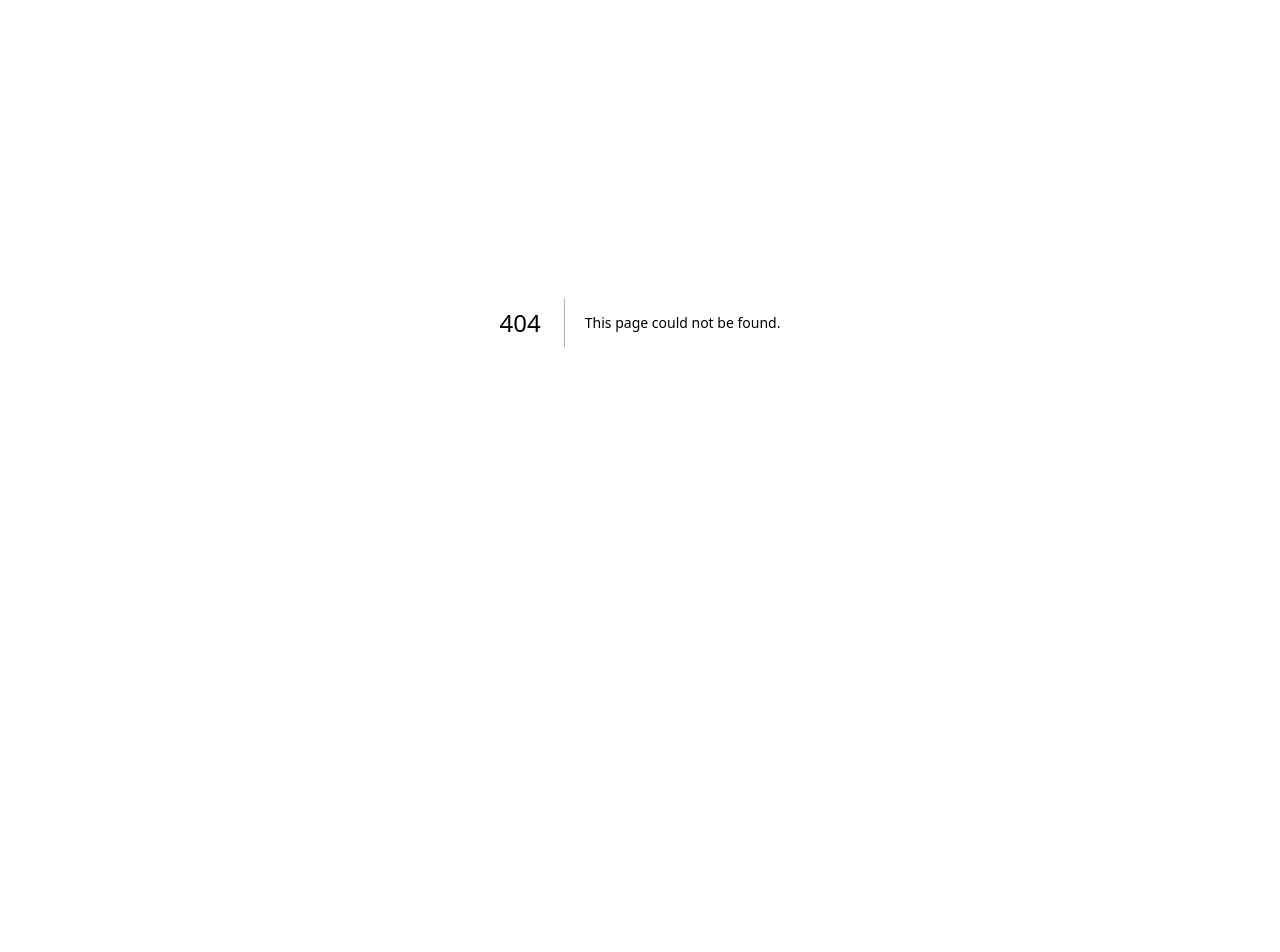
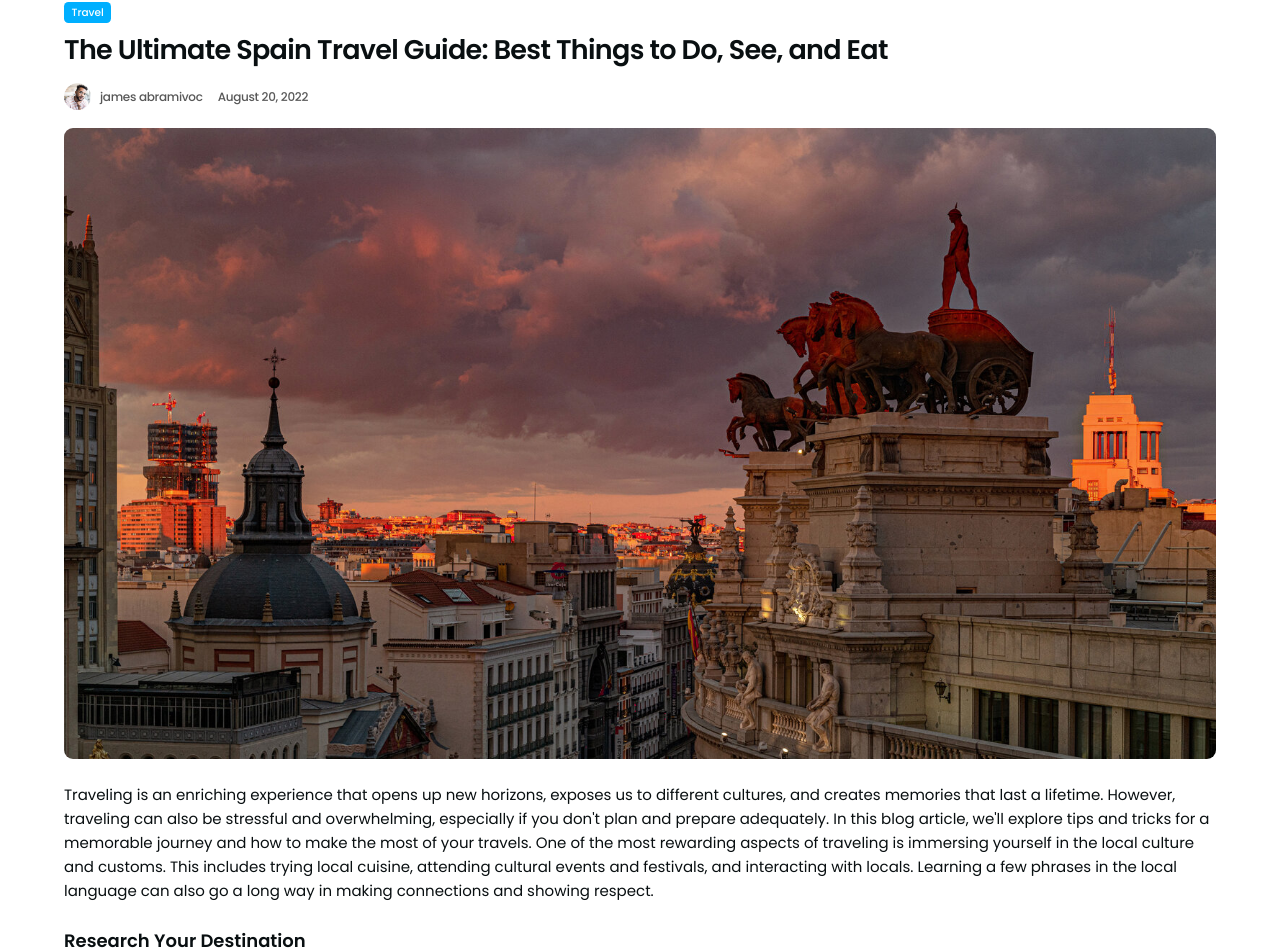
Before and after one commit to Sandro-MM/Tripofert-2, a Next.js app: page /blogs/blogPage in a window 1280 px wide. Before the commit this address had no page. Shown: the part 78-1030 px from the top of the page. Before the commit the page ends 800 px from the top, so only its background shows below. Built offline with nearby package versions, Linux system fonts and the light colour scheme.

Commit message:
blogs done

```diff
--- /dev/null
+++ b/src/app/blogs/blogPage/page.tsx
@@ -0,0 +1,77 @@
+'use client'
+import {useRouter, useSearchParams} from 'next/navigation'
+import React, {useState} from "react";
+import {blogsData} from "@/directions-functions/blogs-data";
+import Link from "next/link";
+import Logo from "@/components/logo";
+import ThemeSwitch from "@/components/themeSwitchButton";
+import Image from "next/image";
+import Footer from "@/components/footer/footer";
+
+function Page({params}) {
+    const router = useRouter();
+    const [searchParams] = React.useState(useSearchParams());
+    const [id, setId] = useState<any>(+searchParams.get('id') || 0);
+
+    const blog = blogsData[id]
+
+    return (
+        <div className={'mb-[90px]'} >
+            <Link href="/">
+                <Logo/>
+            </Link>
+            <ThemeSwitch />
+            <div className={'mt-20 mb-[90px] max-w-[1280px] w-[90%] mx-auto h-max'}>
+                <div
+                    className={'w-max py-[3px] px-[7.5px] bg-buttons rounded-[4.5px] text-buttonsText text-[10.5px] leading-[15px] font-medium'}>{blogsData[0].category}</div>
+                <div
+                    className={'mt-[12px] lg:text-[27px] sm:text-[18px] text-sm leading-[16px] sm:leading-[20px]  md:text-[20px] text-header md:leading-[23px] lg:leading-[30px] tracking-tight font-semibold'}>{blogsData[0].title}</div>
+                <div className={'my-[8px] sm:my-[18px]  flex gap-[9px] items-center'}>
+                    <Image src={blog.author.avatar} width={27} height={27} alt={'author-image'}/>
+                    <div className={'flex flex-wrap gap-x-[15px] gap-y-[3px]'}>
+                        <div
+                            className={'text-[10.5px] leading-[15px] font-medium lg:text-[12px] tracking-tight text-subText'}>{blog.author.name}</div>
+                        <div
+                            className={'text-[10.5px] leading-[15px] font-medium lg:text-[12px] tracking-tight text-subText'}>{blog.datePosted}</div>
+                    </div>
+
+                </div>
+                <Image className={'w-full max-w-[1280px] max-h-[631px] rounded-[9px]'} width={1280} height={400}
+                       src={blog.img} alt={'blog-image'}/>
+
+                <div className={'mt-6'}>
+                    {blog.postText.map((item, index) => (
+                        <div key={index}>
+                            {
+                                item.title &&
+                                    <div className={'my-6 font-semibold sm:text-lg text-base text-header'}>
+                                        {item.title}
+                                    </div>
+                            }
+                            {
+                                item.text &&
+                                <div className={'mb-6 font-normal sm:text-[15px] text-sm text-blogtext leading-6'}>
+                                    {item.text}
+                                </div>
+                            }
+                            {
+                                item.quotes &&
+                                <div className={'my-6 p-6 bg-buttons text-buttonsText rounded-[9px] text-lg italic'}>
+                                    {item.quotes}
+                                </div>
+                            }
+                            {
+                                item.img &&
+                                <Image className={'w-full my-6 max-w-[1280px] max-h-[631px] rounded-[9px]'} width={1280} height={400}
+                                       src={item.img} alt={'blog-image'}/>
+                            }
+                        </div>
+                    ))}
+                </div>
+            </div>
+            <Footer/>
+        </div>
+    );
+}
+
+export default Page;
--- a/src/app/blogs/page.tsx
+++ b/src/app/blogs/page.tsx
@@ -2,6 +2,8 @@ import ThemeSwitch from "@/components/themeSwitchButton";
 import Logo from "@/components/logo";
 import {blogsData} from "@/directions-functions/blogs-data";
 import Image from "next/image";
+import Link from "next/link";
+import Footer from "@/components/footer/footer";
 
 const Blogs = () => {
 
@@ -10,10 +12,13 @@ const Blogs = () => {
 
     return (
         <div>
-            <Logo/>
+            <Link href="/">
+                <Logo/>
+            </Link>
             <ThemeSwitch />
-            <div className={'mt-20 max-w-[1280px] w-[95%] mx-auto h-[800px]'}>
-                <div className={'w-full max-h-[701px] relative mx-auto'}>
+            <div className={'mt-20 mb-[90px] max-w-[1280px] w-[95%] mx-auto h-max'}>
+                <Link href={`/blogs/blogPage?id=${blogsData[0].id}`}>
+                <div className={'w-full max-h-[701px] relative mx-auto cursor-pointer'}>
                     <Image className={'w-full max-w-[1280px] max-h-[631px] rounded-[9px]'} width={1280} height={400}
                            src={blogsData[0].img} alt={'blog-image'}/>
                     <div
@@ -35,13 +40,15 @@ const Blogs = () => {
                         </div>
                     </div>
                 </div>
+                </Link>
                 <div className={' text-[18px]  text-header  mt-12 sm:mt-20 sm:mb-6  mb-3 tracking-tight font-semibold'}>Latest
                     Blogs
                 </div>
                 <div className={'w-full flex gap-[15px] flex-wrap justify-center'}>
                     {blogsData.slice(1).map((item, index) => (
+                        <Link href={`/blogs/blogPage?id=${item.id}`}>
                         <div
-                            className={'bg-transparentSurface w-full max-w-[320px] min-[585px]:max-w-[270px]   rounded-[9px] h-[366px] border border-border border-solid px-[13.5px] py-[12px]'}
+                            className={'bg-transparentSurface cursor-pointer w-full max-w-[320px] min-[585px]:max-w-[270px]   rounded-[9px] h-[366px] border border-border border-solid px-[13.5px] py-[12px]'}
                             key={index}>
                             <Image className={'w-full min-[585px]:max-w-[270px] max-w-full max-h-[180px] rounded-[9px]'}
                                    width={400} height={200} src={item.img} alt={'blog-image'}/>
@@ -63,10 +70,12 @@ const Blogs = () => {
                                 </div>
                             </div>
                         </div>
+                        </Link>
                     ))}
                 </div>
 
             </div>
+            <Footer/>
         </div>
     );
 };
--- a/src/app/globals.css
+++ b/src/app/globals.css
@@ -6,6 +6,7 @@
 
   @layer base {
     :root {
+      --blogtext:9, 15, 17;
       --header: 9, 15, 17;
       --headerHex: #090f11;
       --subText: 88, 88, 88;
@@ -50,7 +51,7 @@
     }
 
     .dark {
-
+      --blogtext:186, 186, 191;
       --header: 239, 239, 239;
       --headerHex: #efefef;
       --subText: 217, 217, 217;
--- a/src/app/searchResults/page.tsx
+++ b/src/app/searchResults/page.tsx
@@ -7,7 +7,6 @@ import {searchPlaceInterface} from "@/directions-functions/direction-functions";
 import {MapProvider} from "@/components/map/mapProvider";
 import RouteBarComponent from "@/components/searchPageComponents/routeBarComponent";
 import dynamic from 'next/dynamic';
-import {router} from "next/client";
 import Image from "next/image";
 
 const MapComponent = dynamic(() => import('@/components/map/mapComponent'), {
--- a/src/components/footer/footer.tsx
+++ b/src/components/footer/footer.tsx
@@ -32,9 +32,9 @@ as
             </div>
                 <div className='w-full max-w-[230px] text-center mx-auto my-4'>
                 <div className='flex w-full justify-between mb-6 child:size-[49px] child:cursor-pointer'>
-                    <Image src={'Social.svg'} width={49} height={49} alt='instagram'/>
-                    <Image src={'fb.svg'} width={49} height={49} alt='facebook'/>
-                    <Image src={'youtu.svg'} width={49} height={49} alt='youtube'/>
+                    <Image src={'/Social.svg'} width={49} height={49} alt='instagram'/>
+                    <Image src={'/fb.svg'} width={49} height={49} alt='facebook'/>
+                    <Image src={'/youtu.svg'} width={49} height={49} alt='youtube'/>
 
                 </div>
                     Check out our Social Media!
--- a/src/components/logo.tsx
+++ b/src/components/logo.tsx
@@ -3,7 +3,7 @@ import Image from "next/image";
 const Logo = () => {
     return (
         <div className={'absolute left-4 top-1 flex items-center'}>
-            <Image width={55} height={55} src={'./Logo.svg'} alt={'logo'}/>
+            <Image width={55} height={55} src={'/Logo.svg'} alt={'logo'}/>
             <p className={'text-2xl font-bold text-buttons'}>Tripofert</p>
         </div>
     );
--- a/src/components/mainPageBlocks/articlesPreviewBlock.tsx
+++ b/src/components/mainPageBlocks/articlesPreviewBlock.tsx
@@ -1,6 +1,8 @@
 import Image from "next/image";
 import React from "react";
+import Link from "next/link";
 export default function ArticlesPreviewBlock() {
+
 
     const data = [
         {
@@ -67,12 +69,14 @@ export default function ArticlesPreviewBlock() {
                                                 {item.desc}
                                             </div>
                                             <div className='absolute bottom-[20px] w-full mx-auto'>
+                                                <Link href="/blogs">
                                                     <div
                                                         className='hidden group-hover:flex mx-auto w-[90%] bg-buttons max-[400px]:h-[30px] max-sm:h-[60px] max-[800px]:h-[40px] max-lg:h-[40px] max-lg:rounded-[4px] h-[60px] max-[800px]:rounded-[5px] max-h-[60px] rounded-[10px] items-center justify-center cursor-pointer'>
                                                         <div className='text-header w-max h-max text-lg font-semibold pointer-events-none'>
                                                             Read More
                                                         </div>
                                                     </div>
+                                                </Link>
                                             </div>
                                         </div>
                                     </div>
@@ -81,8 +85,9 @@ export default function ArticlesPreviewBlock() {
                         }
                     </div>
                 </div>
-
+                <Link href="/blogs">
                 <div className='border border-border w-[180px] h-[64px] bg-bg/40   mx-auto mt-[40px] rounded-[10px] py-[20px] text-center cursor-pointer font-semibold'>Read More</div>
+                </Link>
             </div>
         </div>
     )
--- a/src/directions-functions/blogs-data.ts
+++ b/src/directions-functions/blogs-data.ts
@@ -1,5 +1,6 @@
 export const blogsData =[
     {
+        id:1,
         img:'/madrid-m.jpg',
         category:'Travel',
         title:'The Ultimate Spain Travel Guide: Best Things to Do, See, and Eat',
@@ -51,7 +52,7 @@ export const blogsData =[
             },
         ]
     },
-    {
+    {   id:2,
         img:'/paris-m.jpg',
         category:'Travel',
         title:'The Ultimate Paris Travel Guide: Best Things to Do, See, and Eat',
@@ -103,7 +104,7 @@ export const blogsData =[
             },
         ]
     },
-    {
+    {    id:3,
         img:'/paris-m.jpg',
         category:'Travel',
         title:'The Ultimate Paris Travel Guide: Best Things to Do, See, and Eat',
@@ -155,7 +156,7 @@ export const blogsData =[
             },
         ]
     },
-    {
+    {   id:4,
         img:'/paris-m.jpg',
         category:'Travel',
         title:'The Ultimate Paris Travel Guide: Best Things to Do, See, and Eat',
@@ -207,7 +208,7 @@ export const blogsData =[
             },
         ]
     },
-    {
+    {    id:5,
         img:'/paris-m.jpg',
         category:'Travel',
         title:'The Ultimate Paris Travel Guide: Best Things to Do, See, and Eat',
@@ -259,7 +260,7 @@ export const blogsData =[
             },
         ]
     },
-    {
+    {   id:6,
         img:'/paris-m.jpg',
         category:'Travel',
         title:'The Ultimate Paris Travel Guide: Best Things to Do, See, and Eat',
@@ -311,7 +312,7 @@ export const blogsData =[
             },
         ]
     },
-    {
+    {   id:7,
         img:'/paris-m.jpg',
         category:'Travel',
         title:'The Ultimate Paris Travel Guide: Best Things to Do, See, and Eat',
@@ -363,56 +364,4 @@ export const blogsData =[
             },
         ]
     },
-    {
-        img:'/paris-m.jpg',
-        category:'Travel',
-        title:'The Ultimate Paris Travel Guide: Best Things to Do, See, and Eat',
-        datePosted:'August 20, 2022',
-        author:{
-            name:'james abramivoc',
-            avatar:'/user1.png'
-        },
-
-        postText:[
-            {
-                text:"Traveling is an enriching experience that opens up new horizons, exposes us to different cultures, and creates memories that last a lifetime. However, traveling can also be stressful and overwhelming, especially if you don't plan and prepare adequately. In this blog article, we'll explore tips and tricks for a memorable journey and how to make the most of your travels.\n" +
-                    "\n" +
-                    "One of the most rewarding aspects of traveling is immersing yourself in the local culture and customs. This includes trying local cuisine, attending cultural events and festivals, and interacting with locals. Learning a few phrases in the local language can also go a long way in making connections and showing respect."
-            },
-            {
-                title:'Research Your Destination',
-                text:"Before embarking on your journey, take the time to research your destination. This includes understanding the local culture, customs, and laws, as well as identifying top attractions, restaurants, and accommodations. Doing so will help you navigate your destination with confidence and avoid any cultural faux pas.\n" +
-                    "\n" +
-                    "Lorem ipsum dolor sit amet, consectetur adipiscing elit, sed do eiusmod tempor incididunt ut labore et dolore magna aliqua. In hendrerit gravida rutrum quisque non tellus orci ac auctor. Mi ipsum faucibus vitae aliquet nec ullamcorper sit amet. Aenean euismod elementum nisi quis eleifend quam adipiscing vitae. Viverra adipiscing at in tellus."
-            },
-            {
-                title: 'Plan Your Itinerary',
-                text:'While it\'s essential to leave room for spontaneity and unexpected adventures, having a rough itinerary can help you make the most of your time and budget. Identify the must-see sights and experiences and prioritize them according to your interests and preferences. This will help you avoid overscheduling and ensure that you have time to relax and enjoy your journey.\n' +
-                    '\n' +
-                    'Vitae sapien pellentesque habitant morbi tristique. Luctus venenatis lectus magna fringilla. Nec ullamcorper sit amet risus nullam eget felis. Tincidunt arcu non sodales neque sodales ut etiam sit amet.',
-                quotes:"“ Traveling can expose you to new environments and potential health risks, so it's crucial to take precautions to stay safe and healthy. ”",
-                img:'/madrid-m.jpg',
-            },
-            {
-                title:'Pack Lightly and Smartly',
-                text:"Packing can be a daunting task, but with some careful planning and smart choices, you can pack light and efficiently. Start by making a packing list and sticking to it, focusing on versatile and comfortable clothing that can be mixed and matched. Invest in quality luggage and packing organizers to maximize space and minimize wrinkles."
-            },
-            {
-                title:'Stay Safe and Healthy',
-                text:"Traveling can expose you to new environments and potential health risks, so it's crucial to take precautions to stay safe and healthy. This includes researching any required vaccinations or medications, staying hydrated, washing your hands frequently, and using sunscreen and insect repellent. It's also essential to keep your valuables safe and secure and to be aware of your surroundings at all times."
-            },
-            {
-                title:'Immerse Yourself in the Local Culture',
-                text:"One of the most rewarding aspects of traveling is immersing yourself in the local culture and customs. This includes trying local cuisine, attending cultural events and festivals, and interacting with locals. Learning a few phrases in the local language can also go a long way in making connections and showing respect."
-            },
-            {
-                title:'Capture Memories',
-                text:"Finally, don't forget to capture memories of your journey. Whether it's through photographs, journaling, or souvenirs, preserving the moments and experiences of your travels can bring joy and nostalgia for years to come. However, it's also essential to be present in the moment and not let technology distract you from the beauty of your surroundings."
-            },
-            {
-                title:'Conclusion:',
-                text:"Traveling is an art form that requires a blend of planning, preparation, and spontaneity. By following these tips and tricks, you can make the most of your journey and create memories that last a lifetime. So pack your bags, embrace the adventure, and enjoy the ride."
-            },
-        ]
-    }
 ]
--- a/tailwind.config.ts
+++ b/tailwind.config.ts
@@ -21,6 +21,7 @@ const config = {
         custom: '0px 15px 15px 0px rgba(0, 0, 0, 0.25)',
       },
       colors: {
+        blogtext: "rgba(var(--blogtext), <alpha-value>)",
         header: "rgba(var(--header), <alpha-value>)",
         subText: "rgba(var(--subText), <alpha-value>)",
         grayBg: "rgba(var(--grayBg), <alpha-value>)",
```
Lines whose indentation alone changed are shown as unchanged.
